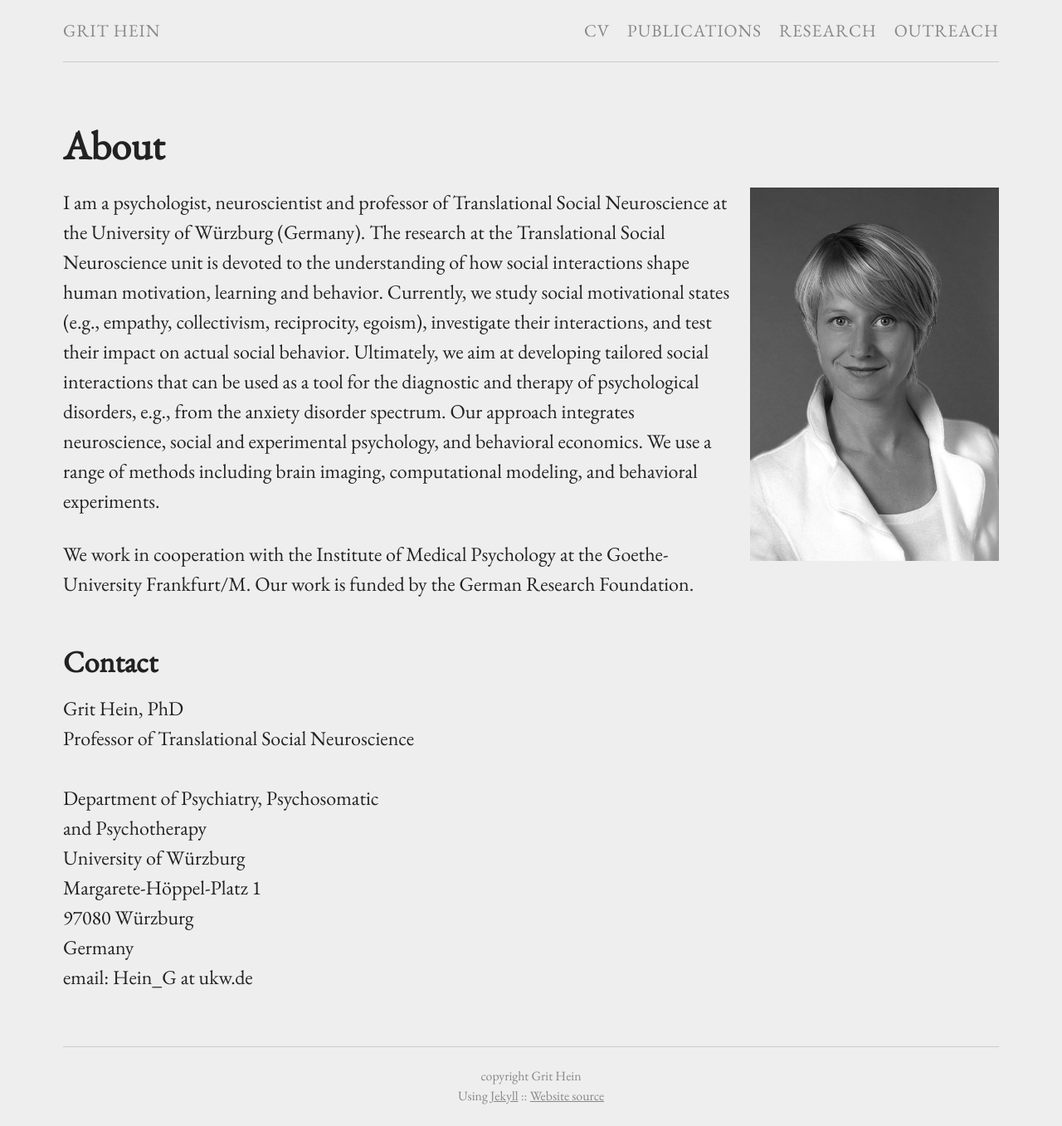
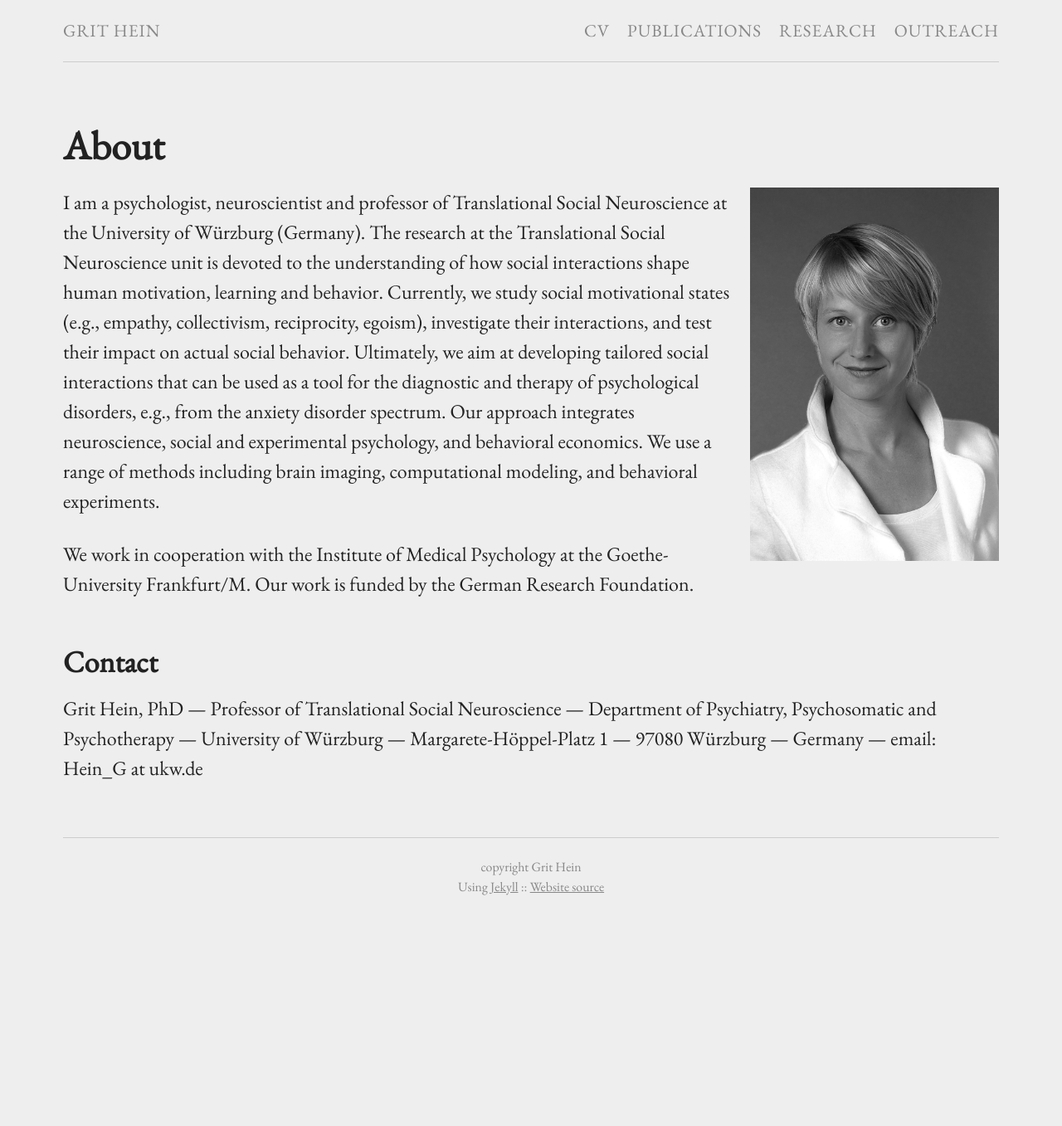
Before and after one commit to grithein/grithein, a Jekyll site: the page built from index.md, in a window 1280 px wide. Shown: the whole page at 83% size. Built offline with Jekyll 4.4.1, drawn with Linux system fonts in a browser that asks for light colours; after the commit the page ends 1105 px from its top, so only the background shows below that; part of the change alters nothing that is shown.

```diff
--- a/index.md
+++ b/index.md
@@ -10,12 +10,5 @@ I am a psychologist, neuroscientist and professor of Translational Social Neuros
 We work in cooperation with the Institute of Medical Psychology at the Goethe-University Frankfurt/M. Our work is funded by the German Research Foundation.
 
 ## Contact
-Grit Hein, PhD <br />
-Professor of Translational Social Neuroscience <br />
-Department of Psychiatry, Psychosomatic <br />
-and Psychotherapy <br />
-University of Würzburg <br />
-Margarete-Höppel-Platz 1 <br />
-97080 Würzburg <br />
-Germany <br />
-email: Hein_G at ukw.de
+
+Grit Hein, PhD --- Professor of Translational Social Neuroscience --- Department of Psychiatry, Psychosomatic and Psychotherapy --- University of Würzburg ---  Margarete-Höppel-Platz 1 ---	 97080 Würzburg ---	 Germany --- email: Hein_G at ukw.de
```
